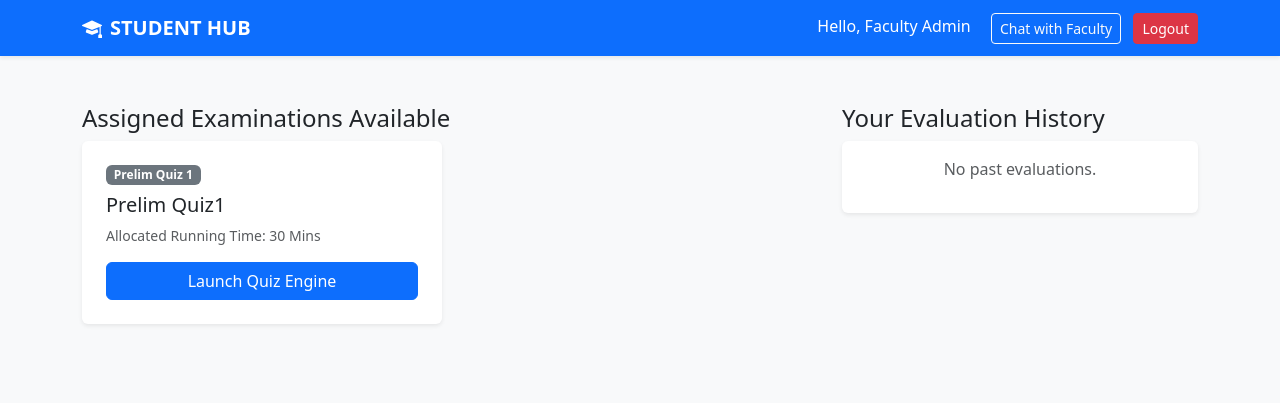
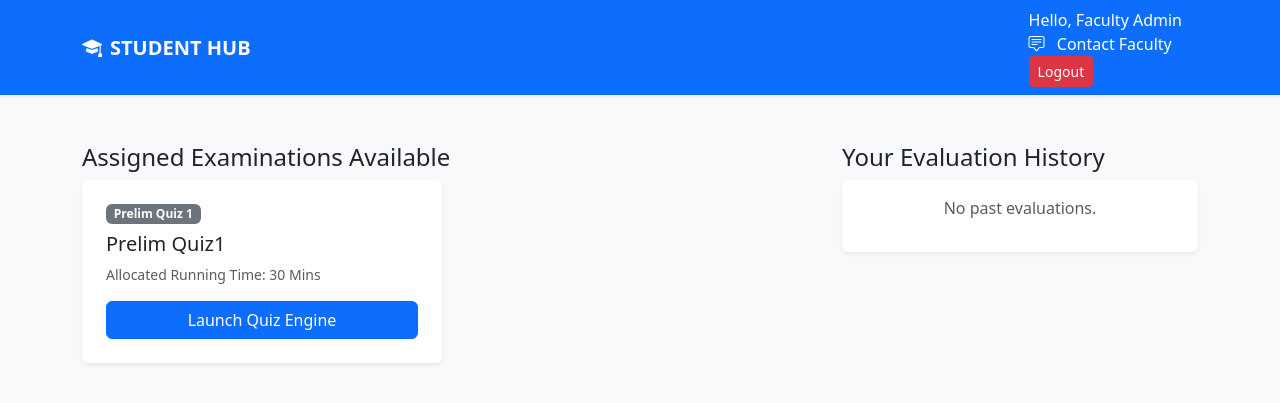
Before and after one commit to SirLavz2025/QMS, a PHP site: page /student_dashboard.php in a window 1280 px wide. Shown: the top 403 px of the page. Run offline with PHP 8.4, Linux system fonts and the light colour scheme; a user stored in the database is signed in; data comes from the database, SQL or seed files in the repository.

Commit message:
Refactor student dashboard layout and functionality

```diff
--- a/student_dashboard.php
+++ b/student_dashboard.php
@@ -21,7 +21,7 @@ $history = $attempts->fetchAll();
             <span class="navbar-brand fw-bold"><i class="bi bi-mortarboard-fill me-2"></i>STUDENT HUB</span>
             <div>
                 <span class="text-white me-3">Hello, <?= htmlspecialchars($_SESSION['name']); ?></span>
-                <a href="chat.php" class="btn btn-sm btn-outline-light me-2">Chat with Faculty</a>
+                <a href="student_chat.php" class="nav-link text-white"><i class="bi bi-chat-square-text me-2"></i> Contact Faculty</a>
                 <a href="logout.php" class="btn btn-sm btn-danger">Logout</a>
             </div>
         </div>
```
